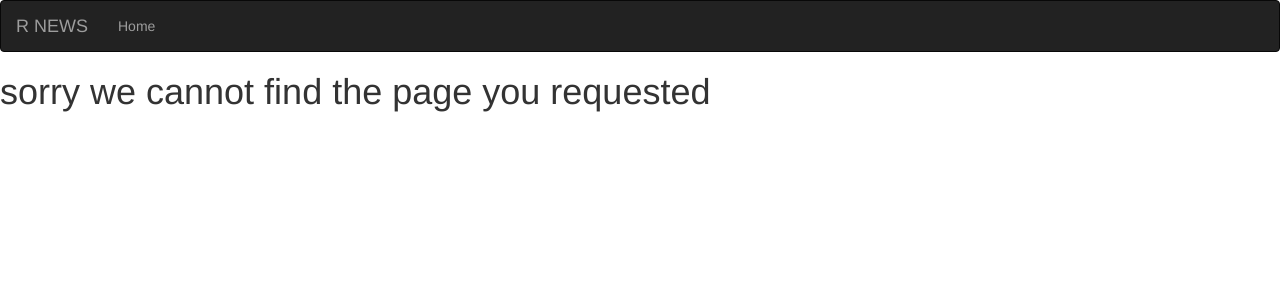
After one commit to annk1995/news_app, a Flask app: template app/templates/four.html in a window 1280 px wide. The commit adds this page. Shown: the top 300 px of the page. Run offline with Flask 2, Linux system fonts and the light colour scheme; the template is opened without the code that fills it, so the values that code supplies are empty; some libraries are stand-ins or nearby versions.

Commit message:
added styles

```diff
--- a/app/__init__.py
+++ b/app/__init__.py
@@ -1,6 +1,7 @@
 from ensurepip import bootstrap
 from flask import Flask
 from .config import DevConfig
+
 
 from flask_bootstrap import Bootstrap
 # Initializing application
@@ -13,3 +14,4 @@ app.config.from_pyfile('config.py')
 bootstrap=Bootstrap(app)
 
 from app import views
+from app import error
--- /dev/null
+++ b/app/templates/four.html
@@ -0,0 +1,5 @@
+{%extends 'base.html'%}
+
+{% block content %}
+<h1>sorry we cannot find the page you requested</h1>
+{% endblock %}
--- a/app/templates/macros.html
+++ b/app/templates/macros.html
@@ -32,7 +32,7 @@
         <div class="col-md-4 " style="display: flex">
           <div class="card mb-4" style="width: 30rem;">
             <div class="card-body">
-               <a href="{{ source.url }}" target="_blank" class="btn btn-primary">
+               <a href="{{ source.url }}" target="_blank" class="btn btn-success">
                   <h5 class="card-title">{{ source.name }}</h5>
                   <p>{{ source.description }}</p>
                </a>
--- a/app/templates/navbar.html
+++ b/app/templates/navbar.html
@@ -7,7 +7,7 @@
                   <span class="icon-bar"></span>
                   <span class="icon-bar"></span>
                 </button>
-                <a class="navbar-brand" href="/"> Watchlist </a>
+                <a class="navbar-brand" href="/"> R NEWS </a>
             </div>
             <div class="navbar-collapse collapse">
                 <ul class="nav navbar-nav">
```
Also changed, not shown: app/error.py (+7 -0 lines), app/templates/index.html (+7 -1 lines).
